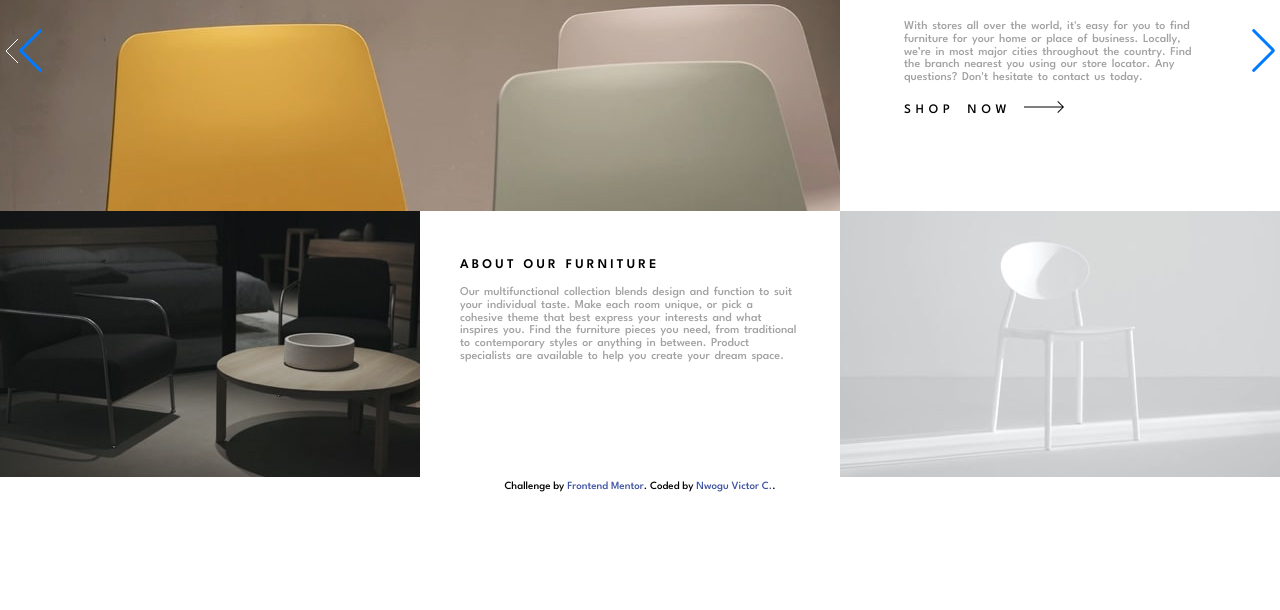
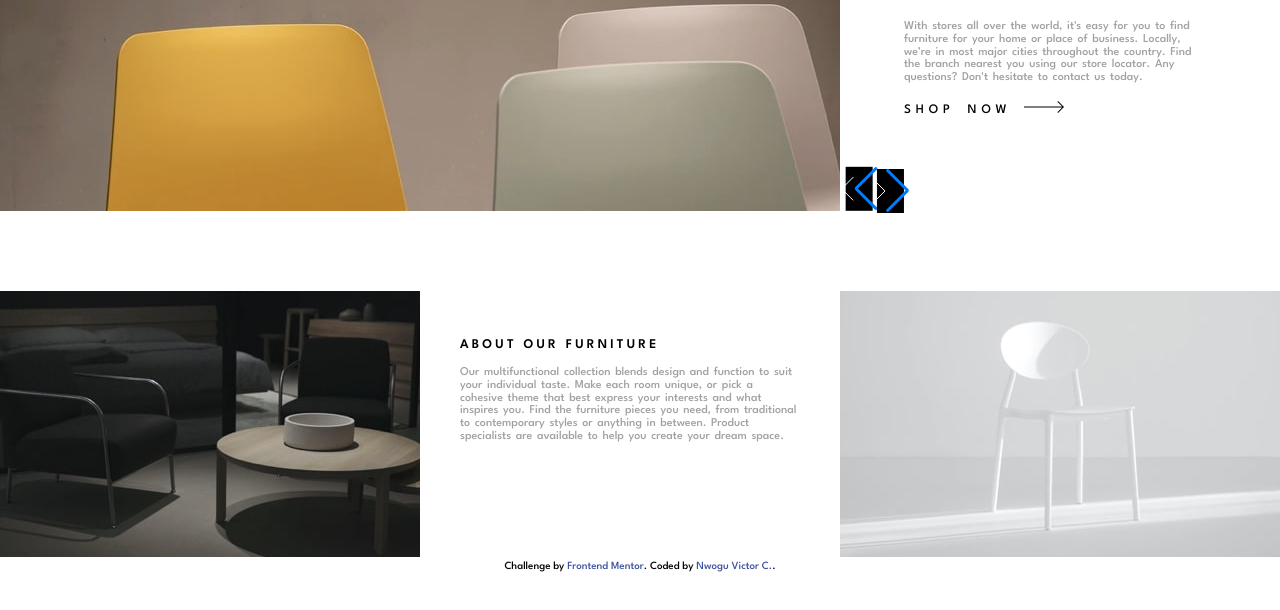
Before and after one commit to J0k3s0nY0u/room-homepage-master, a plain HTML site: page index.html in a window 1280 px wide. Shown: the part 108-718 px from the top of the page. Drawn offline with nearby package versions, Linux system fonts and the light colour scheme.

Commit message:
modified:   dist/css/main.css 	modified:   dist/css/main.css.map 	modified:   index.html 	modified:   scss/_slider.scss

```diff
--- a/scss/_slider.scss
+++ b/scss/_slider.scss
@@ -1,4 +1,5 @@
 .slider {
+    height: 400px;
     top: -18px;
 
     .swiper {
@@ -52,6 +53,17 @@
                 }
             }
         }
+    }
 
+    .swiper-button-prev {
+        border: 0.5rem $Black;
+        position: relative;
+        background: $Black;
+        transform: translate(3095%, -505%);
+    }
+    .swiper-button-next {
+        position: relative;
+        background: $Black;
+        transform: translate(3285%, -550%);
     }
 }
```
Also changed, not shown: index.html (+2 -2 lines), dist/css/main.css, 1 other file.
